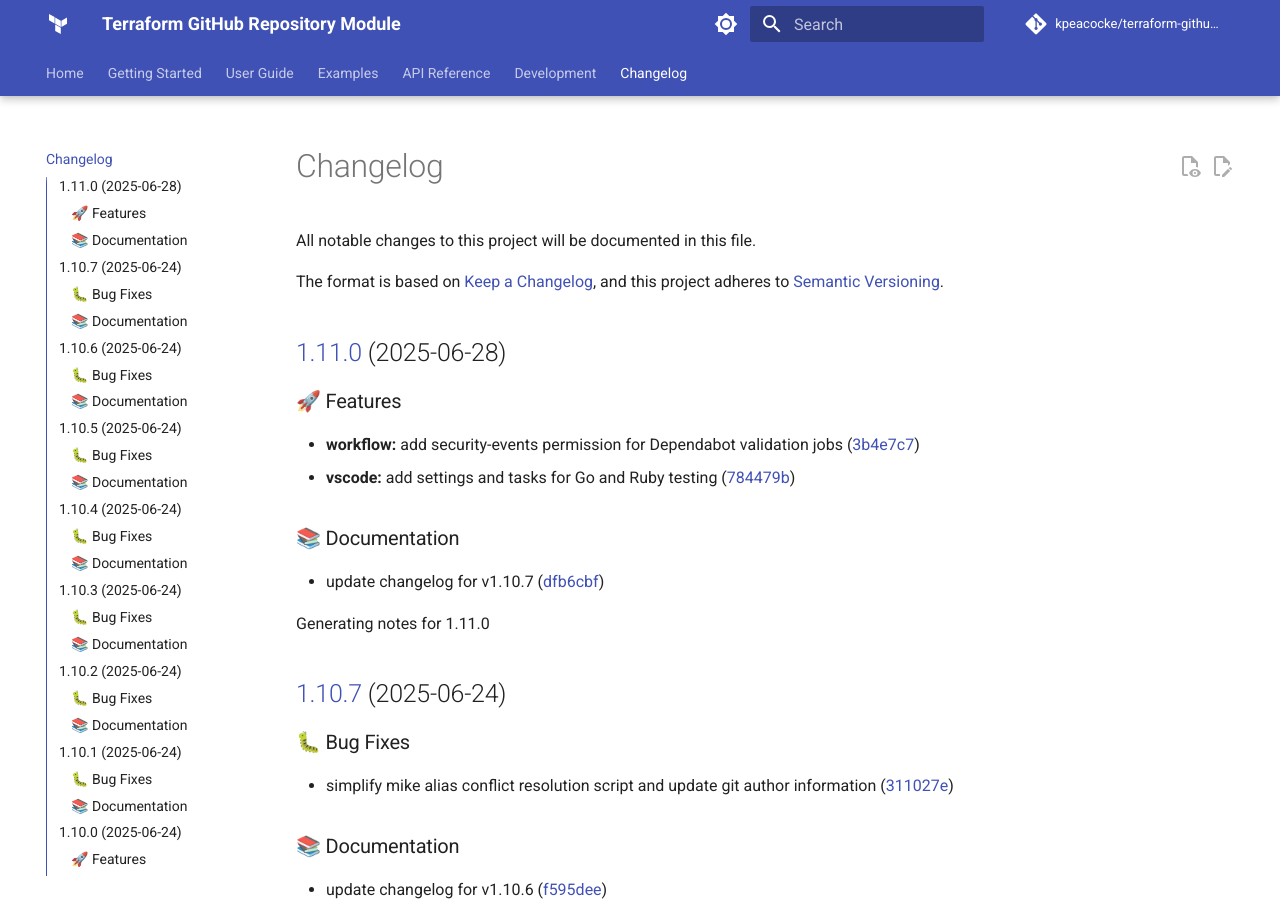
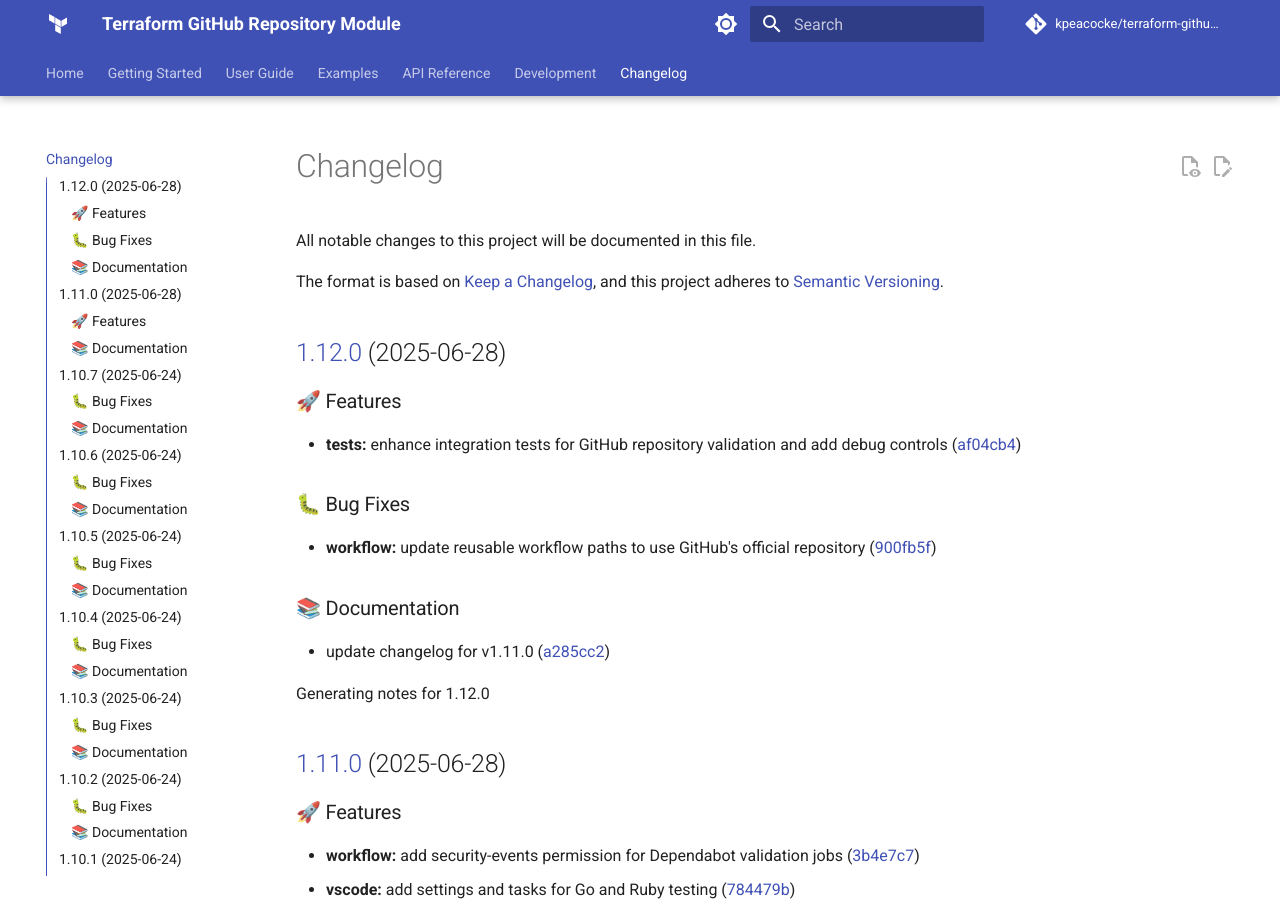
Before and after one commit to kpeacocke/terraform-github-repo, an MkDocs documentation site: the page built from docs/changelog.md, in a window 1280 px wide and 900 px high. Built offline with MkDocs 1.6.1 and Material for MkDocs 9.7.7, drawn with Linux system fonts in a browser that asks for light colours; comment, search, counter and statistics services are not loaded; the version menu is left out.

Commit message:
docs: update changelog for v1.12.0

```diff
--- a/docs/changelog.md
+++ b/docs/changelog.md
@@ -6,6 +6,22 @@ The format is based on [Keep a Changelog](https://keepachangelog.com/en/1.0.0/),
 and this project adheres to [Semantic Versioning](https://semver.org/spec/v2.0.0.html).
 
 <!-- markdownlint-disable MD024 -->
+
+## [1.12.0](https://github.com/kpeacocke/terraform-github-repo/compare/v1.11.0...v1.12.0) (2025-06-28)
+
+### 🚀 Features
+
+* **tests:** enhance integration tests for GitHub repository validation and add debug controls ([af04cb4](https://github.com/kpeacocke/terraform-github-repo/commit/af04cb41898eac3b38f661e9b8b4b36f57098c74))
+
+### 🐛 Bug Fixes
+
+* **workflow:** update reusable workflow paths to use GitHub's official repository ([900fb5f](https://github.com/kpeacocke/terraform-github-repo/commit/900fb5f709c1bf5870fdc0c5828e42b1d5881b04))
+
+### 📚 Documentation
+
+* update changelog for v1.11.0 ([a285cc2](https://github.com/kpeacocke/terraform-github-repo/commit/a285cc225b60add778cac1ef0cc0bdfd26c18cdf))
+
+Generating notes for 1.12.0
 
 ## [1.11.0](https://github.com/kpeacocke/terraform-github-repo/compare/v1.10.7...v1.11.0) (2025-06-28)
 
```
